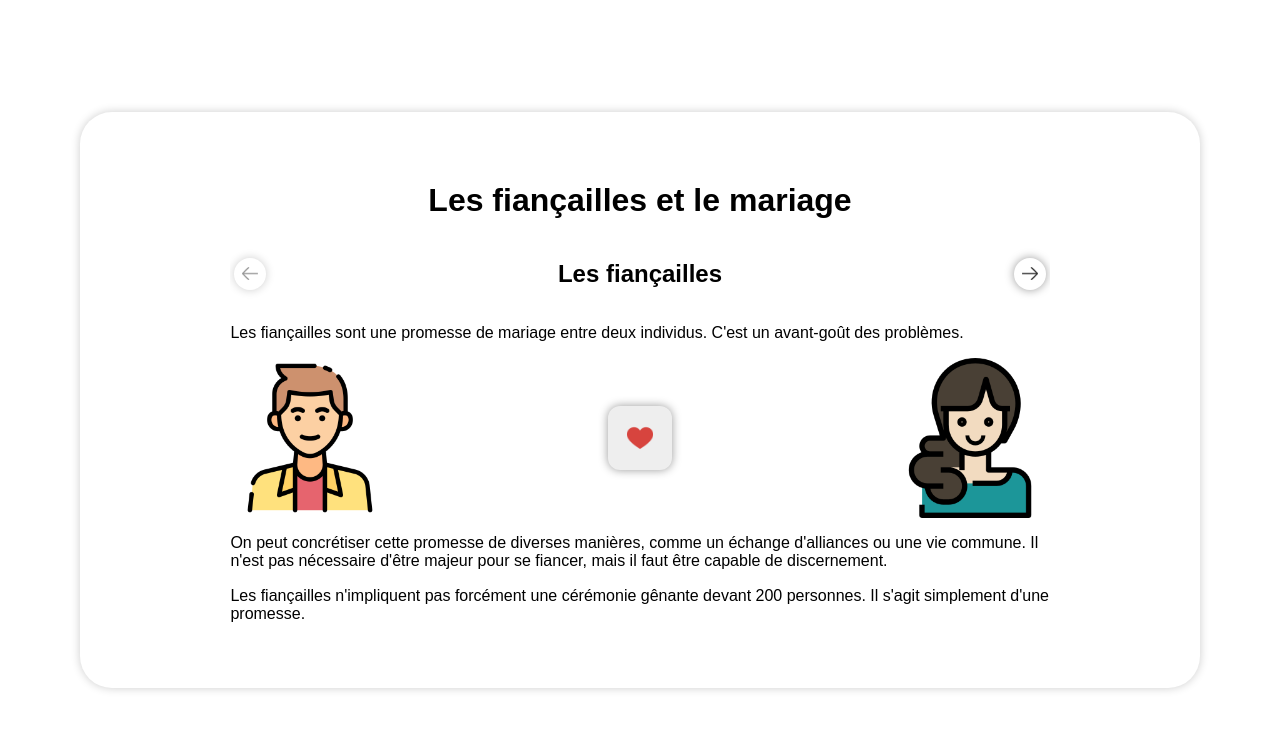
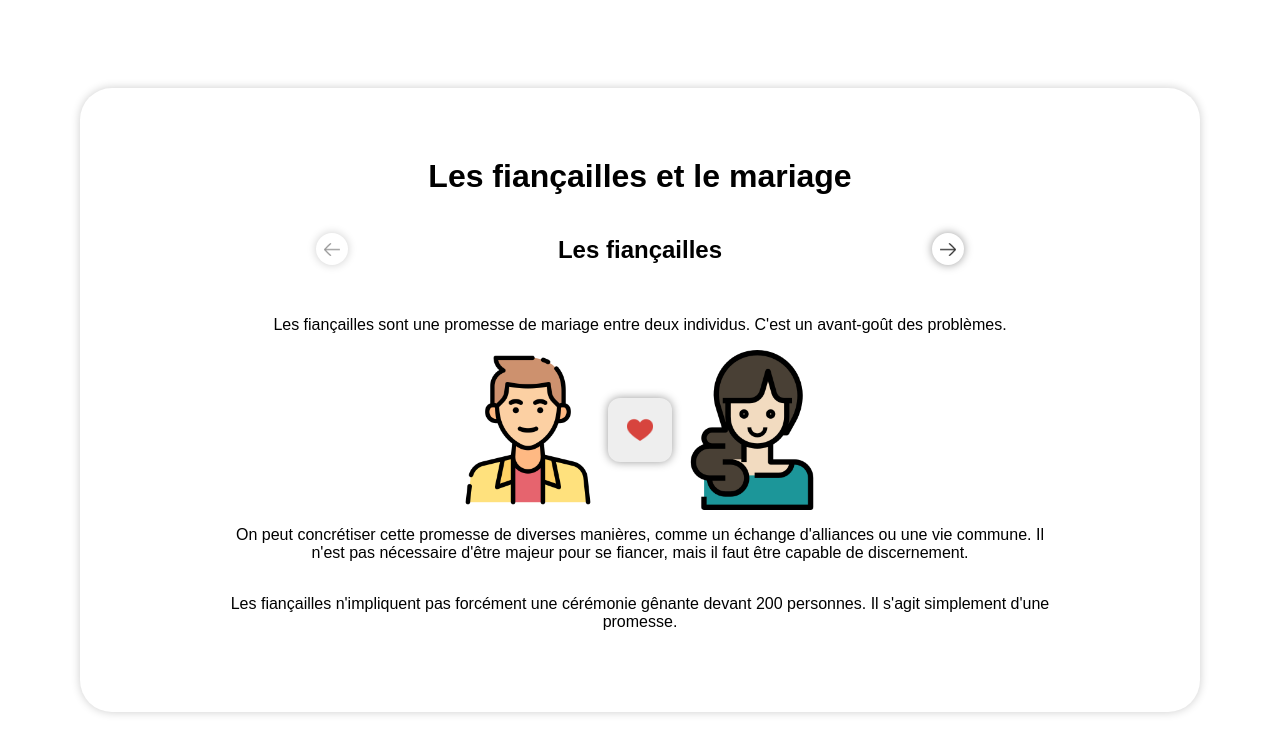
Before and after one commit to drafolin/CG-fiancailles-mariage, a React (Vite) app: page / in a window 1280 px wide. Shown: the top 754 px of the page. Built offline with nearby package versions, Linux system fonts and the light colour scheme.

Commit message:
better styling

```diff
--- a/src/App.tsx
+++ b/src/App.tsx
@@ -24,7 +24,6 @@ export default function App() {
 		<div className="root">
 			<h1>Les fiançailles et le mariage</h1>
 			<div className="content">
-				<div className="scroller">
 					<div className="header">
 						<button disabled={shown === 0} onClick={onPrevious}><img src={ArrowBackwards} alt="Précédent" /></button>
 						<h2>{shown === 0 ? "Les fiançailles" : "Le mariage"}</h2>
@@ -68,13 +67,12 @@ export default function App() {
 							</>}
 						</section>
 						<section className="mariage">
+							<img src={RingsIcon} alt="Alliances"/>
 							<p>
 								Le mariage en Suisse unit officiellement une femme et un homme, soumis à des conditions
 								telles que la majorité légale, la capacité de discernement, l'absence de mariage préexistant,
 								et l'évitement des liens de parenté rapprochés.
 							</p>
-							<div className="section">
-								<img src={RingsIcon} alt="Alliances"/>
 							<div className="selector">
 								<button
 									onClick={() => setMarriedMenu(0)}
@@ -91,7 +89,6 @@ export default function App() {
 									className={currentMarriedMenu === 2 ? "active" : ""}>
 									Annulation
 								</button>
-								</div>
 							</div>
 							{
 								currentMarriedMenu === 0 ? <>
@@ -123,6 +120,5 @@ export default function App() {
 					</div>
 			</div>
 		</div>
-		</div>
 	);
 }
--- a/src/index.scss
+++ b/src/index.scss
@@ -28,6 +28,10 @@ body {
 
 
   .root {
+    display: flex;
+    flex-direction: column;
+    justify-content: center;
+    align-items: center;
 
   @media screen and (min-width: 700px) {
     box-shadow: 0 0 10px rgba(0, 0, 0, 0.2);
@@ -44,14 +48,12 @@ body {
 
     .content {
       display: flex;
-      flex-direction: row;
+      flex-direction: column;
       align-items: center;
       justify-content: space-evenly;
+      max-width: 100vw;
 
 
-      .scroller {
-        overflow: hidden;
-        margin: 2em;
 
         @media screen and (min-width: 700px) {
           margin: 0;
@@ -63,6 +65,7 @@ body {
           flex-direction: row;
             justify-content: space-between;
           align-items: center;
+          width: 80%;
 
           button {
             background-color: transparent;
@@ -95,17 +98,28 @@ body {
         }
 
         .sections {
-          width: 200%;
-          display: flex;
-          transition: all 300ms ease-in-out;
+          overflow: hidden;
+          width: 100%;
+          display: grid;
+          grid-template-columns: 100% 100%;
 
           &.second {
-            transform: translateX(-50%);
+            section {
+              left: -100%;
+            }
           }
 
           section {
             width: 100%;
             height: 100%;
+            display: flex;
+            flex-direction: column;
+            justify-content: center;
+            align-items: center;
+            text-align: center;
+            position: relative;
+            left: 0;
+            transition: all 300ms ease-in-out;
 
             h2 {
               text-align: center;
@@ -144,29 +158,36 @@ body {
             }
 
             &.mariage {
-              .section {
-                display: flex;
-                flex-direction: column;
-                align-items: center;
-
               img {
                 width: 5em;
               }
 
               .selector {
-                  display: flex;
+                display: grid;
                 flex-direction: row;
                 width: 80%;
-                  justify-content: space-evenly;
+                justify-content: center;
                   margin: 1em 0;
+                grid-template-columns: 1fr 1fr 1fr 1fr;
+                grid-gap: .75em;
+
                 button {
                   color: black;
                   background-color: transparent;
                   padding: 1em;
+
+                  &:nth-child(odd) {
+                    grid-column: 1/3;
+                    &:last-child {
+                      grid-column: 2/4;
+                    }
+                  }
+                    &:nth-child(even) {
+                        grid-column: 3/5;
+                    }
+
                   &.active {
                     box-shadow: inset 0 0 10px rgba(0, 0, 0, 0.4);
-                    }
-                  }
                   }
                 }
               }
```
Lines whose indentation alone changed are shown as unchanged.
